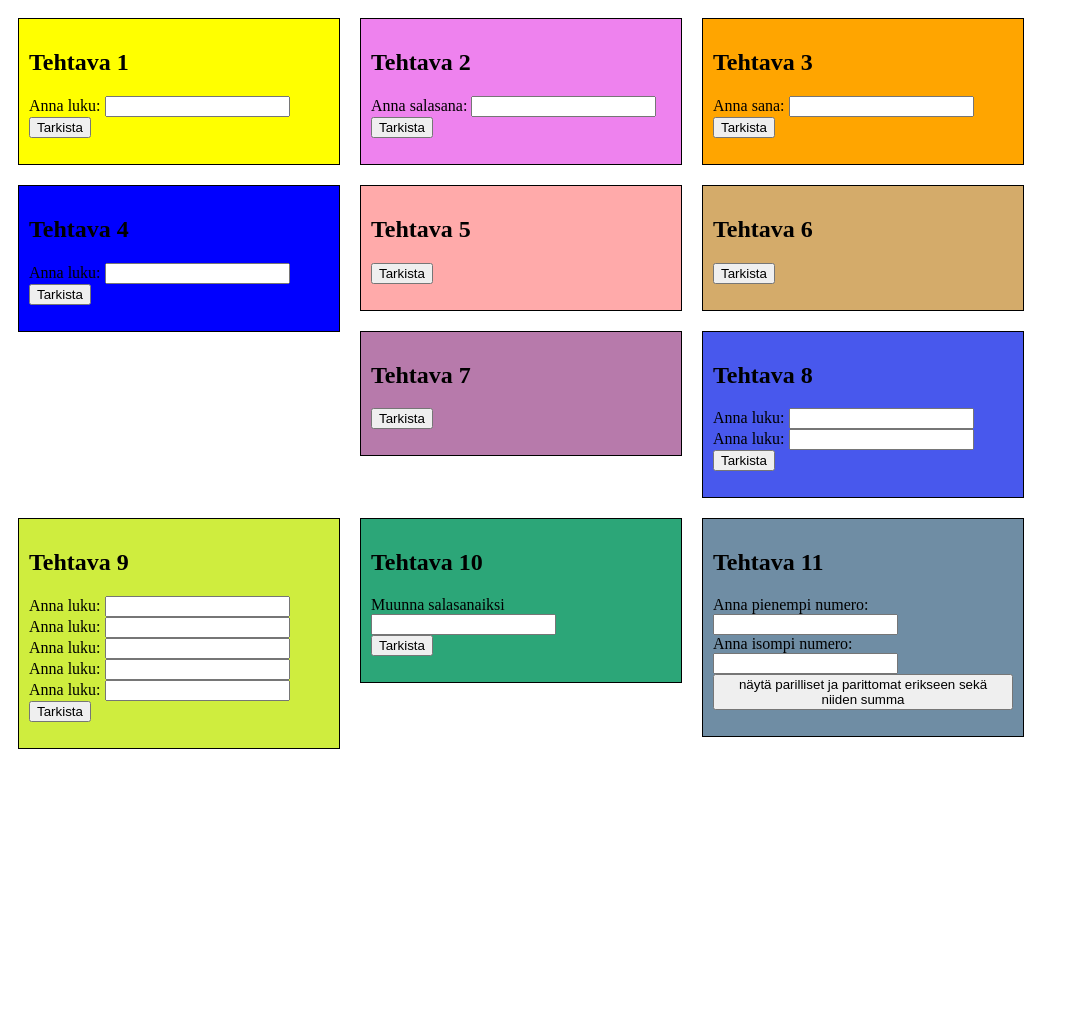
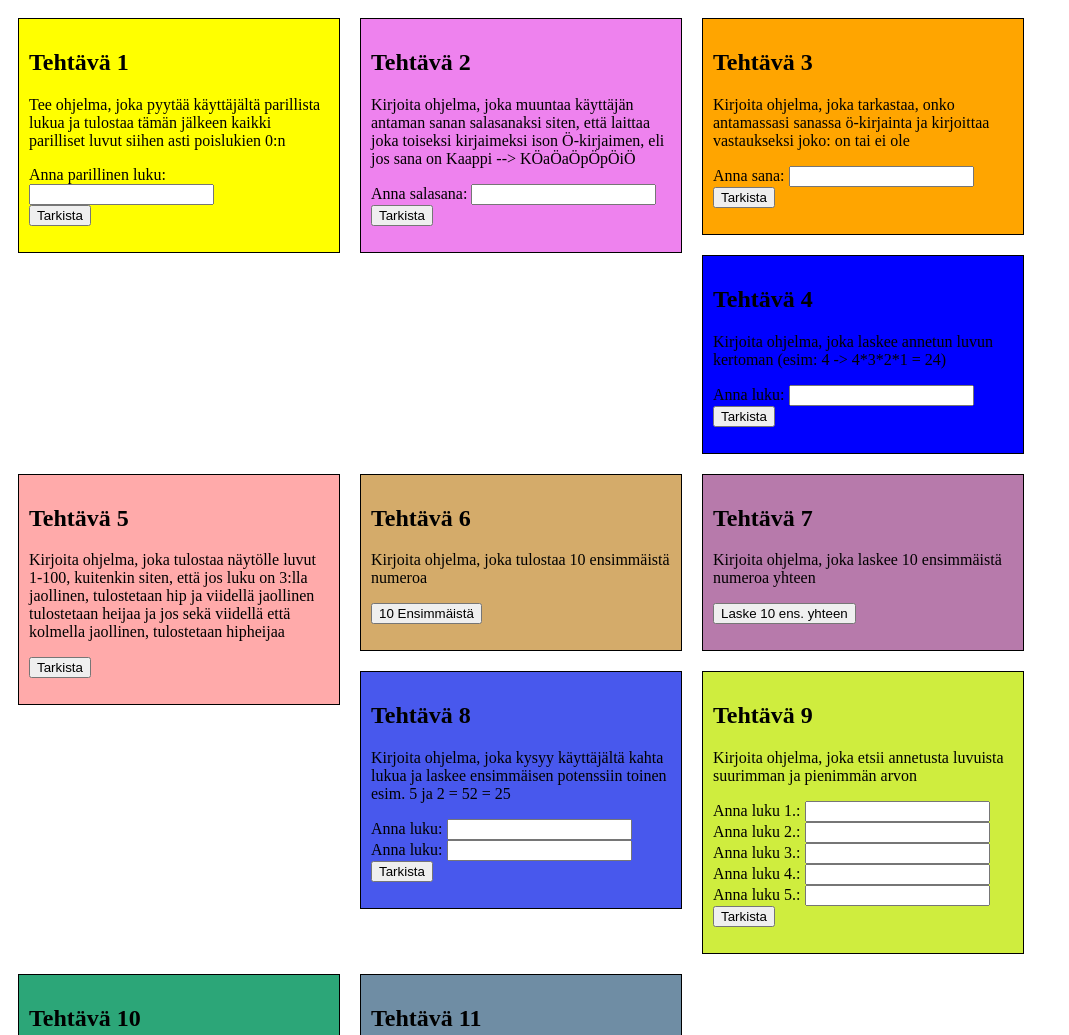
Before and after one commit to Snabrun/JavaScript, a plain HTML site: page JavaScript/Perustehtäviä/Viikon3.teht/tehtava.html in a window 1280 px wide. Shown: the top 1035 px of the page, without its empty margins (0-1069 px from the left). Before the commit the page ends 800 px from the top, so only its background shows below. Drawn offline with Linux system fonts and the light colour scheme.

Commit message:
viikon 3 1 osa päivitetty

```diff
--- a/JavaScript/Perustehtäviä/Viikon3.teht/tehtava.html
+++ b/JavaScript/Perustehtäviä/Viikon3.teht/tehtava.html
@@ -8,120 +8,131 @@
   </head>
   <body>
     <article class="article" id="eka">
-      <h1>Tehtava 1</h1>
-      <p></p>
+      <h1>Tehtävä 1</h1>
+      <p>Tee ohjelma, joka pyytää käyttäjältä parillista lukua ja tulostaa tämän jälkeen kaikki parilliset luvut siihen asti poislukien 0:n</p>
       <form class="" action="index.html" method="post">
-        <label for="label1">Anna luku:</label>
+        <label for="label1">Anna parillinen luku:</label>
         <input type="text" id="pluku" value=""><br />
-        <button type="button" name="button" onclick="Tehtava1()">Tarkista</button>
+        <button type="button" name="button" onclick="tehtava1()">Tarkista</button>
         <p id="v1"></p>
       </form>
   </article>
 
 
     <article class="article" id="toka">
-      <h1>Tehtava 2</h1>
+      <h1>Tehtävä 2</h1>
+      <p>Kirjoita ohjelma, joka muuntaa käyttäjän antaman sanan salasanaksi siten, että laittaa joka toiseksi kirjaimeksi ison Ö-kirjaimen, eli jos sana on Kaappi --> KÖaÖaÖpÖpÖiÖ</p>
       <form class="" action="index.html" method="post">
         <label for="label2">Anna salasana:</label>
         <input type="text" id="oldSana" value=""><br />
-        <button type="button" name="button" onclick="Tehtava2()">Tarkista</button>
+        <button type="button" name="button" onclick="tehtava2()">Tarkista</button>
         <p id="v2"></p>
         </form>
     </article>
 
 
     <article class="article" id="kolmas">
-      <h1>Tehtava 3</h1>
+      <h1>Tehtävä 3</h1>
+      <p>Kirjoita ohjelma, joka tarkastaa, onko antamassasi sanassa ö-kirjainta ja kirjoittaa vastaukseksi joko: on tai ei ole</p>
       <form class="" action="index.html" method="post">
         <label for="label3">Anna sana:</label>
         <input type="text" id="sanaÖ" value=""><br />
-        <button type="button" name="button" onclick="Tehtava3()">Tarkista</button>
+        <button type="button" name="button" onclick="tehtava3()">Tarkista</button>
         <p id="v3"></p>
       </form>
     </article>
 
     <article class="article" id="neljas">
-      <h1>Tehtava 4</h1>
+      <h1>Tehtävä 4</h1>
+      <p>Kirjoita ohjelma, joka laskee annetun luvun kertoman
+(esim: 4 -> 4*3*2*1 = 24)</p>
       <form class="" action="index.html" method="post">
         <label for="label3">Anna luku:</label>
         <input type="text" id="kerto" value=""><br />
-        <button type="button" name="button" onclick="Tehtava4()">Tarkista</button>
+        <button type="button" name="button" onclick="tehtava4()">Tarkista</button>
         <p id="v4"></p>
       </form>
     </article>
 
     <article class="article" id="viides">
-      <h1>Tehtava 5</h1>
+      <h1>Tehtävä 5</h1>
+      <p>Kirjoita ohjelma, joka tulostaa näytölle luvut 1-100, kuitenkin siten, että jos luku on 3:lla jaollinen, tulostetaan hip ja viidellä jaollinen tulostetaan heijaa ja jos sekä viidellä että kolmella jaollinen, tulostetaan hipheijaa</p>
       <form class="" action="index.html" method="post">
-        <button type="button" name="button" onclick="Tehtava5()">Tarkista</button>
+        <button type="button" name="button" onclick="tehtava5()">Tarkista</button>
         <p id="v5"></p>
       </form>
     </article>
 
     <article class="article" id="kuudes">
-      <h1>Tehtava 6</h1>
+      <h1>Tehtävä 6</h1>
+      <p>Kirjoita ohjelma, joka tulostaa 10 ensimmäistä numeroa</p>
       <form class="" action="index.html" method="post">
-        <button type="button" name="button" onclick="Tehtava6()">Tarkista</button>
+        <button type="button" name="button" onclick="tehtava6()">10 Ensimmäistä</button>
         <p id="v6"></p>
       </form>
     </article>
 
     <article class="article" id="seitsemas">
-      <h1>Tehtava 7</h1>
+      <h1>Tehtävä 7</h1>
+      <p>Kirjoita ohjelma, joka laskee 10 ensimmäistä numeroa yhteen</p>
       <form class="" action="index.html" method="post">
-        <button type="button" name="button" onclick="Tehtava7()">Tarkista</button>
+        <button type="button" name="button" onclick="tehtava7()">Laske 10 ens. yhteen</button>
         <p id="v7"></p>
       </form>
     </article>
 
     <article class="article" id="kahdeksas">
-      <h1>Tehtava 8</h1>
+      <h1>Tehtävä 8</h1>
+      <p>Kirjoita ohjelma, joka kysyy käyttäjältä kahta lukua ja laskee ensimmäisen potenssiin toinen esim. 5 ja 2 = 52 = 25</p>
       <form class="" action="index.html" method="post">
         <label for="label4">Anna luku:</label>
         <input type="text" id="enmLuku" value=""><br />
         <label for="label5">Anna luku:</label>
         <input type="text" id="toiLuku" value=""><br />
-        <button type="button" name="button" onclick="Tehtava8()">Tarkista</button>
+        <button type="button" name="button" onclick="tehtava8()">Tarkista</button>
         <p id="v8"></p>
         </form>
       </article>
 
       <article class="article" id="yhdeksas">
-        <h1>Tehtava 9</h1>
+        <h1>Tehtävä 9</h1>
+        <p>Kirjoita ohjelma, joka etsii annetusta luvuista suurimman ja pienimmän arvon</p>
         <form class="" action="index.html" method="post">
-          <label for="label6">Anna luku:</label>
+          <label for="label6">Anna luku 1.:</label>
           <input type="text" id="luvu1" value=""><br />
-          <label for="label7">Anna luku:</label>
+          <label for="label7">Anna luku 2.:</label>
           <input type="text" id="luvu2" value=""><br />
-          <label for="label8">Anna luku:</label>
+          <label for="label8">Anna luku 3.:</label>
           <input type="text" id="luvu3" value=""><br />
-          <label for="label9">Anna luku:</label>
+          <label for="label9">Anna luku 4.:</label>
           <input type="text" id="luvu4" value=""><br />
-          <label for="label10">Anna luku:</label>
+          <label for="label10">Anna luku 5.:</label>
           <input type="text" id="luvu5" value=""><br />
-          <button type="button" name="button" onclick="Tehtava9()">Tarkista</button>
+          <button type="button" name="button" onclick="tehtava9()">Tarkista</button>
           <p id="v9"></p>
           </form>
         </article>
 
         <article class="article" id="kymmenes">
-          <h1>Tehtava 10</h1>
+          <h1>Tehtävä 10</h1>
+          <p>Muokataan salasalatehtävää siten, että se arpoo kirjaimen Ö:n sijasta</p>
           <form class="" action="index.html" method="post">
             <label for="label11">Muunna salasanaiksi</label>
             <input type="text" id="old" value=""><br />
-            <button type="button" name="button" onclick="Tehtava10()">Tarkista</button>
+            <button type="button" name="button" onclick="tehtava10()">Anna muokattava salasana:</button>
             <p id="v10"></p>
             </form>
           </article>
 
           <article class="article" id="yhdestoista">
-            <h1>Tehtava 11</h1>
+            <h1>Tehtävä 11</h1>
+            <p>Tee ohjelma, joka pyytää käyttäjältä kahta numeroa (jälkimmäisen tulee olla isompi) ja tulostaa tuolla välillä parilliset ja parittomat numerot sekä niiden summat</p>
             <form class="" action="index.html" method="post">
               <label for="label12">Anna pienempi numero: </label>
               <input type="text" id="pNumber" value=""><br />
               <label for="label13">Anna isompi numero:  </label>
               <input type="text" id="pRnumber" value=""><br />
-              <button type="button" name="button" onclick="Tehtava11()">näytä parilliset ja parittomat erikseen sekä niiden summa</button>
+              <button type="button" name="button" onclick="tehtava11()">näytä parilliset ja parittomat erikseen sekä niiden summa</button>
               <p id="v11"></p>
               </form>
             </article>
```
